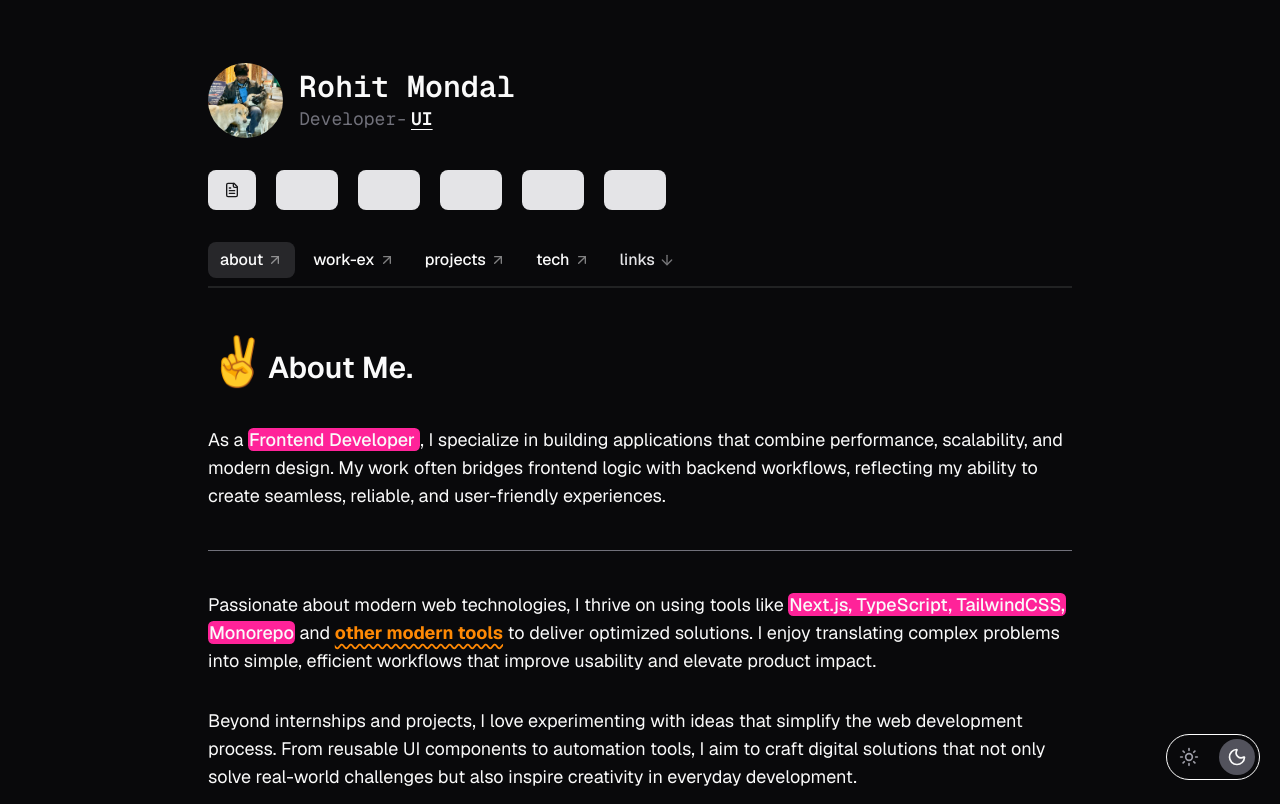
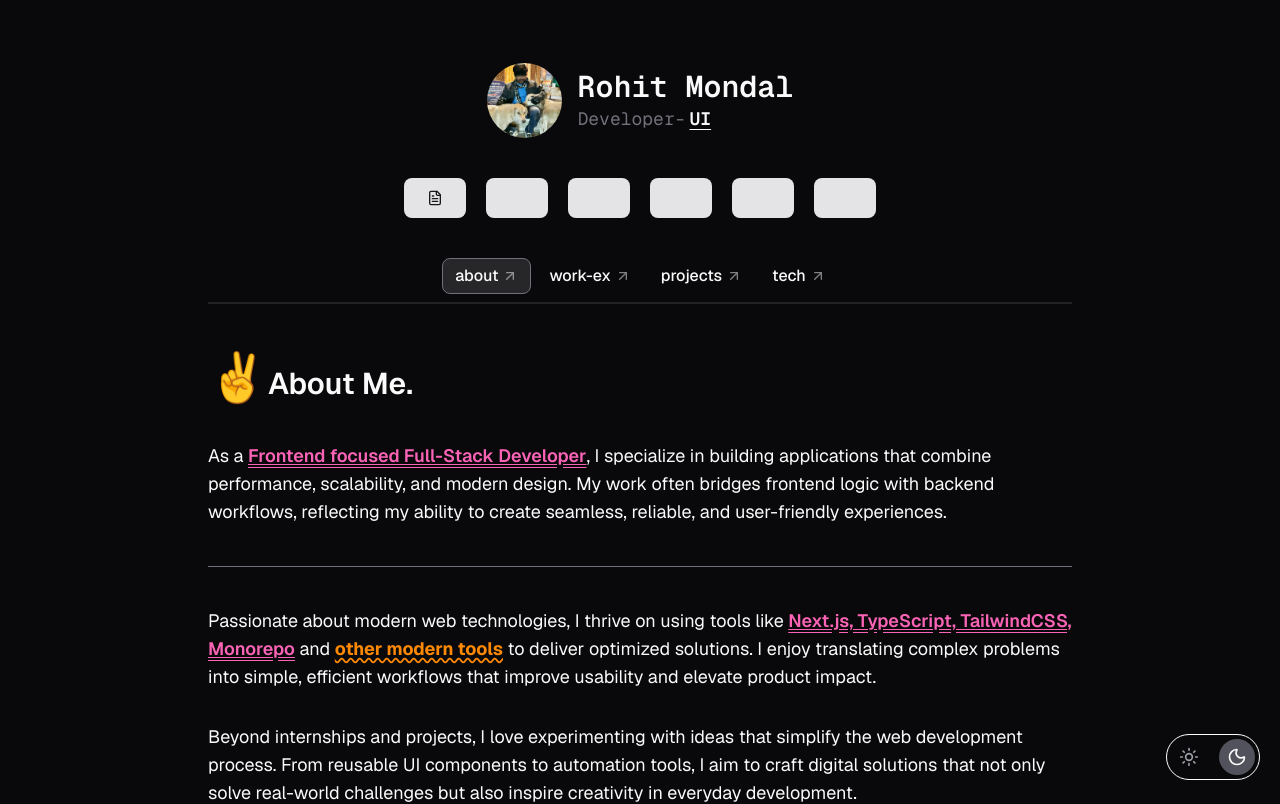
Before and after one commit to rohitmondal03/Portfolio-Latest, a Next.js app: page / in a window 1280 px wide. Shown: the top 804 px of the page. Built offline with nearby package versions, Linux system fonts and the light colour scheme; some icons are missing.

Commit message:
changed layout and added loading component

```diff
--- a/package.json
+++ b/package.json
@@ -24,7 +24,7 @@
     "lenis": "^1.3.11",
     "lucide-react": "^0.544.0",
     "mini-svg-data-uri": "^1.4.4",
-    "motion": "^12.23.21",
+    "motion": "^12.38.0",
     "next": "15.5.3",
     "next-themes": "^0.4.6",
     "radix-ui": "^1.4.3",
--- a/src/app/(home)/page.tsx
+++ b/src/app/(home)/page.tsx
@@ -1,23 +1,22 @@
 "use client"
 
+import Link from "next/link";
 import { useTheme } from "next-themes";
 import { type UseInViewOptions, type Transition } from "framer-motion";
 import { GitHubDark, GitHubLight, Hashnode, Instagram, LinkedIn, XDark, XLight } from "developer-icons";
 import { FileText } from "lucide-react"
 import { Separator } from "@/components/ui/separator";
 import { InView } from "@/components/ui/in-view";
-import TextHighlighter from "@/components/fancy/text/text-highlighter";
 import { PersonalLinkType } from "@/lib/types";
 import { buttonVariants } from "@/components/ui/button";
-import Link from "next/link";
 import { cn } from "@/lib/utils";
 
-interface TextHighlighter {
-  transition: Transition;
-  highlightClass: string;
-  inViewOptions: UseInViewOptions;
-  highlightColor: string;
-}
+// interface TextHighlighter {
+//   transition: Transition;
+//   highlightClass: string;
+//   inViewOptions: UseInViewOptions;
+//   highlightColor: string;
+// }
 
 export default function HomePage() {
   const { theme } = useTheme();
@@ -73,32 +72,32 @@ export default function HomePage() {
             <span>About Me</span>.
           </h1>
           <p>As a {" "}
-            <TextHighlighter
-              className={`rounded-[0.3em] px-px font-medium`}
-              transition={{ type: "spring", duration: 1, delay: 0.5, bounce: 0 } as Transition}
-              highlightColor={theme === "dark" || !theme ? "#FF2399FF" : "#FF97CEFF"}
-              useInViewOptions={{ once: true, initial: true, amount: 0.1 }}
-            >
-              {" "}Frontend Developer{" "}
-            </TextHighlighter>
+            <span className={cn(
+              "font-semibold underline decoration-double underline-offset-2 text-orange-400",
+              theme === "dark" ? "text-pink-400" : "text-pink-600",
+            )}>
+              Frontend focused Full-Stack Developer
+            </span>
             , I specialize in building applications that combine performance, scalability, and modern design. My work often bridges frontend logic with backend workflows, reflecting my ability to create seamless, reliable, and user-friendly experiences.
           </p>
           <Separator className='bg-zinc-700 dark:bg-zinc-500' />
           <div className="space-y-8">
             <p>
               Passionate about modern web technologies, I thrive on using tools like{" "}
-              <TextHighlighter
-                className={`rounded-[0.3em] px-px font-medium`}
-                transition={{ type: "spring", duration: 1, delay: 1, bounce: 0 } as Transition}
-                highlightColor={theme === "dark" ? "#FF2399FF" : "#FF97CEFF"}
-                useInViewOptions={{ once: true, initial: true, amount: 0.5 }}
-              >
+              <span className={cn(
+                "font-semibold underline decoration-double underline-offset-2 text-orange-400",
+                theme === "dark" ? "text-pink-400" : "text-pink-600",
+              )}>
                 Next.js, TypeScript, TailwindCSS, Monorepo
-              </TextHighlighter>
+              </span>
               {" "}and{" "}
               <Link
                 href={"/tech"}
-                className={`font-bold underline decoration-wavy underline-offset-4 ${theme === "dark" ? "text-orange-400" : "text-orange-600"}`}
+                className={cn(
+                  "font-bold underline decoration-wavy underline-offset-2",
+                  "hover:scale-[1.03] transition ease-out duration-200",
+                  theme === "dark" ? "text-orange-400" : "text-orange-600",
+                )}
               >
                 other modern tools
               </Link>
@@ -109,7 +108,7 @@ export default function HomePage() {
             </p>
           </div>
           <Separator className='bg-zinc-700 dark:bg-zinc-500' />
-          <div className="space-y-8">
+          {/* <div className="space-y-8">
             <p className="text-xl font-medium">
               You can connect with me through the links below 😀😁
             </p>
@@ -125,11 +124,12 @@ export default function HomePage() {
                     "hover:scale-[1.02] transition-all ease-out duration-300"
                   )}
                 >
-                  {theme === "dark" && link.darkThemeIcon ? link.darkThemeIcon : link.icon} {link.title}
+                  {theme === "dark" && link.darkThemeIcon ? link.darkThemeIcon : link.icon}
+                  {link.title}
                 </Link>
               ))}
             </div>
-          </div>
+          </div> */}
         </div>
       </section>
     </InView>
--- a/src/app/globals.css
+++ b/src/app/globals.css
@@ -123,3 +123,13 @@
     @apply bg-background text-foreground;
   }
 }
+
+@keyframes blink {
+  0%, 100% { opacity: 1; }
+  50%       { opacity: 0; }
+}
+
+@keyframes fadeIn {
+  from { opacity: 0; transform: translateY(4px); }
+  to   { opacity: 1; transform: translateY(0);   }
+}
--- a/src/app/layout.tsx
+++ b/src/app/layout.tsx
@@ -1,3 +1,4 @@
+import "./globals.css";
 import type { Metadata } from "next";
 import { Geist, Geist_Mono } from "next/font/google";
 import { ReactLenis } from 'lenis/react'
@@ -7,7 +8,6 @@ import IntroHeader from "@/components/shared/intro-header";
 import Footer from "@/components/shared/footer";
 import ClientLayout from "@/components/shared/client-layout";
 import { ThemeSwitcher } from "@/components/button/theme-switcher";
-import "./globals.css";
 import { TooltipProvider } from "@/components/ui/tooltip";
 
 const geistSans = Geist({
@@ -90,7 +90,7 @@ export default function RootLayout({
             disableTransitionOnChange
           >
             <TooltipProvider>
-              <main className="mx-4 mb-16 lg:mb-40 mt-2 sm:mt-12 space-y-16">
+              <main className="mx-4 mb-10 lg:mb-20 mt-2 sm:mt-12 space-y-16">
                 <InView variants={{
                   hidden: { opacity: 0 },
                   visible: { opacity: 1 }
--- /dev/null
+++ b/src/app/loading.tsx
@@ -0,0 +1,199 @@
+"use client";
+
+import { useEffect, useState } from "react";
+
+const CODE_LINES = [
+  "import { createPortfolio } from '@rohit/dev'",
+  "const skills = ['Next.js', 'TypeScript', 'React']",
+  "await loadProjects({ featured: true })",
+  "compiling... ████████████ 100%",
+  "hydrating components...",
+  "const experience = fetchWorkHistory()",
+  "bundle size optimized ✓",
+  "rendering UI...",
+  "done. welcome.",
+];
+
+const CHARS = "ABCDEFGHIJKLMNOPQRSTUVWXYZabcdefghijklmnopqrstuvwxyz0123456789@#$%&";
+
+function scramble(text: string, progress: number): string {
+  return text
+    .split("")
+    .map((char, i) => {
+      if (char === " ") return " ";
+      if (i < Math.floor(text.length * progress)) return char;
+      return CHARS[Math.floor(Math.random() * CHARS.length)];
+    })
+    .join("");
+}
+
+function ScrambleLine({ text, delay }: { text: string; delay: number }) {
+  const [displayed, setDisplayed] = useState("");
+  const [progress, setProgress] = useState(0);
+  const [visible, setVisible] = useState(false);
+
+  useEffect(() => {
+    const showTimer = setTimeout(() => {
+      setVisible(true);
+      let frame = 0;
+      const totalFrames = 30;
+      const interval = setInterval(() => {
+        frame++;
+        const p = frame / totalFrames;
+        setProgress(p);
+        setDisplayed(scramble(text, p));
+        if (frame >= totalFrames) {
+          clearInterval(interval);
+          setDisplayed(text);
+        }
+      }, 30);
+      return () => clearInterval(interval);
+    }, delay);
+
+    return () => clearTimeout(showTimer);
+  }, [text, delay]);
+
+  if (!visible) return null;
+
+  return (
+    <div className="font-mono text-[11px] sm:text-xs text-zinc-400 leading-relaxed tracking-wider opacity-0 animate-[fadeIn_0.2s_ease-in_forwards]">
+      <span className="text-zinc-600 mr-3 select-none">›</span>
+      {displayed}
+    </div>
+  );
+}
+
+export default function Loading() {
+  const [fillPercent, setFillPercent] = useState(0);
+  const [phase, setPhase] = useState<"loading" | "done">("loading");
+
+  // Progress bar
+  useEffect(() => {
+    const duration = 2800;
+    const fps = 60;
+    const increment = 100 / (duration / (1000 / fps));
+    let current = 0;
+
+    const interval = setInterval(() => {
+      current += increment + Math.random() * 0.5;
+      if (current >= 100) {
+        current = 100;
+        clearInterval(interval);
+        setTimeout(() => setPhase("done"), 300);
+      }
+      setFillPercent(current);
+    }, 1000 / fps);
+
+    return () => clearInterval(interval);
+  }, []);
+
+  return (
+    <div
+      className={`
+        fixed inset-0 z-[9999] flex flex-col items-center justify-center
+        bg-background
+        transition-opacity duration-700 ease-out
+        ${phase === "done" ? "opacity-0 pointer-events-none" : "opacity-100"}
+      `}
+    >
+      {/* Subtle radial glow */}
+      <div
+        className="absolute inset-0 pointer-events-none"
+        style={{
+          background:
+            "radial-gradient(ellipse 60% 50% at 50% 50%, oklch(0.488 0.243 264.376 / 0.07) 0%, transparent 70%)",
+        }}
+      />
+
+      {/* Grid dots background */}
+      <div
+        className="absolute inset-0 pointer-events-none opacity-[0.03]"
+        style={{
+          backgroundImage:
+            "radial-gradient(circle, currentColor 1px, transparent 1px)",
+          backgroundSize: "28px 28px",
+        }}
+      />
+
+      {/* Content */}
+      <div className="relative w-full max-w-sm sm:max-w-md px-6 space-y-8">
+        {/* Brand mark */}
+        <div className="flex items-center gap-3">
+          <div className="relative w-8 h-8 flex-shrink-0">
+            <div
+              className="absolute inset-0 rounded-full animate-pulse"
+              style={{
+                background: "#0019ff",
+                filter: "blur(6px)",
+                opacity: 0.4,
+              }}
+            />
+            <div
+              className="relative w-full h-full rounded-full"
+              style={{ background: "#0019ff" }}
+            />
+          </div>
+          <div className="font-mono">
+            <p className="text-sm font-semibold tracking-widest text-foreground">
+              ROHIT MONDAL
+            </p>
+            <p className="text-[10px] text-zinc-500 tracking-[0.2em]">
+              PORTFOLIO_v2025
+            </p>
+          </div>
+        </div>
+
+        {/* Terminal code lines */}
+        <div className="space-y-1.5 border-l border-zinc-800 pl-4">
+          {CODE_LINES.map((line, i) => (
+            <ScrambleLine key={i} text={line} delay={i * 200} />
+          ))}
+        </div>
+
+        {/* Progress bar */}
+        <div className="space-y-2">
+          <div className="flex justify-between items-center font-mono">
+            <span className="text-[10px] tracking-widest text-zinc-600">
+              INITIALIZING
+            </span>
+            <span className="text-[10px] tracking-widest text-zinc-500">
+              {Math.round(fillPercent)}%
+            </span>
+          </div>
+          <div className="h-[2px] w-full bg-zinc-800/50 rounded-full overflow-hidden">
+            <div
+              className="h-full rounded-full transition-all ease-out"
+              style={{
+                width: `${fillPercent}%`,
+                background:
+                  "linear-gradient(90deg, #0019ff 0%, oklch(0.627 0.265 303.9) 100%)",
+                boxShadow: "0 0 12px 2px #0019ff88",
+                transitionDuration: "80ms",
+              }}
+            />
+          </div>
+        </div>
+
+        {/* Blinking cursor line */}
+        <div className="font-mono text-[11px] text-zinc-600 flex items-center gap-1">
+          <span>$</span>
+          <span className="text-foreground/80">_</span>
+          <span
+            className="inline-block w-[7px] h-[13px] bg-foreground/70 ml-0.5"
+            style={{
+              animation: "blink 1s step-end infinite",
+            }}
+          />
+        </div>
+      </div>
+
+      {/* Bottom stamp */}
+      <div className="absolute bottom-6 left-0 right-0 flex justify-center">
+        <p className="font-mono text-[9px] text-zinc-700 tracking-[0.3em] uppercase">
+          crafted with next.js · typescript · tailwind
+        </p>
+      </div>
+
+    </div>
+  );
+}
--- a/src/components/shared/footer.tsx
+++ b/src/components/shared/footer.tsx
@@ -8,7 +8,7 @@ function Footer() {
       <div className="flex flex-wrap items-center justify-center gap-1 sm:justify-around">
         <Copyright />
         <Dot />
-        <p className='font-s'>Rohit Mondal</p>
+        <p className='font-mono'>Rohit Mondal</p>
         <Dot />
         <p>{new Date().getFullYear()}</p>
       </div>
--- a/src/components/shared/intro-header.tsx
+++ b/src/components/shared/intro-header.tsx
@@ -5,7 +5,7 @@ import Link from 'next/link'
 import { usePathname } from 'next/navigation'
 import Image from 'next/image'
 import { useTheme } from 'next-themes'
-import { ArrowDown, ArrowUpRight, FileTextIcon } from 'lucide-react'
+import { ArrowUpRight, FileTextIcon } from 'lucide-react'
 import { GitHubDark, GitHubLight, Hashnode, Instagram, LinkedIn, XDark, XLight } from "developer-icons";
 import { cn } from '@/lib/utils'
 import { NAV_LINKS } from '@/lib/constants'
@@ -64,9 +64,9 @@ function IntroHeader() {
       }}
       once={true}
     >
-      <header className="w-full space-y-6 md:space-y-8 border-b-2 pb-4 md:pb-2">
+      <header className="w-full space-y-6 md:space-y-10 border-b-2 pb-4 md:pb-2">
         {/* Profile Section */}
-        <div className="flex flex-col md:flex-row items-center md:items-start justify-center md:justify-between gap-4 md:gap-0">
+        <div className="flex flex-col md:flex-row items-center md:items-start justify-center md:justify-center gap-4 md:gap-0">
           <div className="flex flex-col sm:flex-row items-center gap-3 sm:gap-4">
             <Link
               href={"/"}
@@ -108,12 +108,12 @@ function IntroHeader() {
         </div>
 
         {/* Personal Links */}
-        <div id='links' className="flex items-center flex-1 flex-wrap gap-5">
+        <div id='links' className="grid grid-cols-3 sm:grid-cols-6 gap-5 w-fit mx-auto">
+          {/* <div id='links' className="flex items-center justify-center md:justify-center flex-1 flex-wrap gap-5"> */}
           {PERSONAL_LINKS.map((link, idx) => (
-            <Tooltip disableHoverableContent>
+            <Tooltip disableHoverableContent key={link.href}>
               <TooltipTrigger>
                 <Link
-                  key={link.href}
                   href={link.href}
                   target="_blank"
                   className={cn(
@@ -134,21 +134,22 @@ function IntroHeader() {
         </div>
 
         {/* Navigation */}
-        <nav className="flex items-center justify-center sm:justify-start flex-wrap flex-1 gap-1 sm:gap-1.5">
+        <nav className="flex items-center justify-center md:justify-center flex-wrap flex-1 gap-1 sm:gap-1.5">
           {NAV_LINKS.map((link) =>
             <Link
               key={link.path}
               href={link.path}
               className={cn(
                 buttonVariants({ variant: pathname === link.path ? "secondary" : "ghost" }),
-                "text-sm sm:text-base gap-1 px-2 sm:px-4"
+                "text-sm sm:text-base gap-1 px-2 sm:px-4",
+                pathname === link.path && "border border-zinc-500",
               )}
             >
               {link.title}
               <ArrowUpRight className='opacity-50 size-4' />
             </Link>
           )}
-          <Link
+          {/* <Link
             href={"/#links"}
             className={cn(
               buttonVariants({ variant: "link" }),
@@ -157,7 +158,7 @@ function IntroHeader() {
           >
             links
             <ArrowDown className='opacity-50 size-4' />
-          </Link>
+          </Link> */}
         </nav>
       </header>
     </InView>
--- /dev/null
+++ b/src/lib/constants.tsx
@@ -0,0 +1,66 @@
+import type { PersonalLinkType, ProjectType } from "./types"
+import { GitHubDark, GitHubLight, Hashnode, Instagram, LinkedIn, XDark, XLight } from "developer-icons";
+import { ArrowDown, ArrowUpRight, FileTextIcon } from 'lucide-react'
+
+
+export const NAV_LINKS = [
+  { path: "/", title: "about" },
+  { path: "/work-ex", title: "work-ex" },
+  { path: "/projects", title: "projects" },
+  { path: "/tech", title: "tech" },
+  // { path: "/#links", title: "links" },
+]
+
+export const projects: ProjectType[] = [
+  {
+    title: "URLab",
+    link: "https://urlab-live.vercel.app",
+    description: "A minimalistic link management SaaS — shorten, track, and organise your URLs in one clean dashboard.",
+    emoji: "🔗",
+    tags: ["Next.js", "TypeScript", "Supabase", "Tailwind", "shadcn", "Tanstack Query"],
+    githubLink: "https://github.com/rohitmondal03/urlab",
+  },
+  {
+    title: "Konfig",
+    link: "https://github.com/rohitmondal03/konfig",
+    description: "Configuration management for modern apps. Define, validate, and share config schemas across your entire team.",
+    emoji: "⚙️",
+    tags: ["Turborepo/Monorepo", "TypeScript", "Node.js", "Express.js", "CLI", "Next.js"],
+    githubLink: "https://github.com/rohitmondal03/konfig",
+  },
+]
+
+const PERSONAL_LINKS: PersonalLinkType[] = [
+  {
+    title: "Resume/CV",
+    href: "https://flowcv.com/resume/vgsaaqno90",
+    icon: <FileTextIcon />,
+  },
+  {
+    title: "Github",
+    href: "https://github.com/rohitmondal03",
+    darkThemeIcon: <GitHubDark />,
+      icon: <GitHubLight />,
+  },
+  {
+    title: "Twitter",
+    href: "https://twitter.com/rohitmondal03",
+    darkThemeIcon: <XDark />,
+      icon: <XLight />,
+  },
+  {
+    title: "Linkedin",
+    href: "https://www.linkedin.com/in/rohitmondal03/",
+    icon: <LinkedIn />,
+  },
+  {
+    title: "Instagram",
+    href: "https://www.instagram.com/rohitmondal03/",
+    icon: <Instagram />,
+  },
+  {
+    title: "Hashnode",
+    href: "",
+    icon: <Hashnode />,
+  },
+]
```
Also changed, not shown: 1 other file (tests, documents, lock files or other folders).
